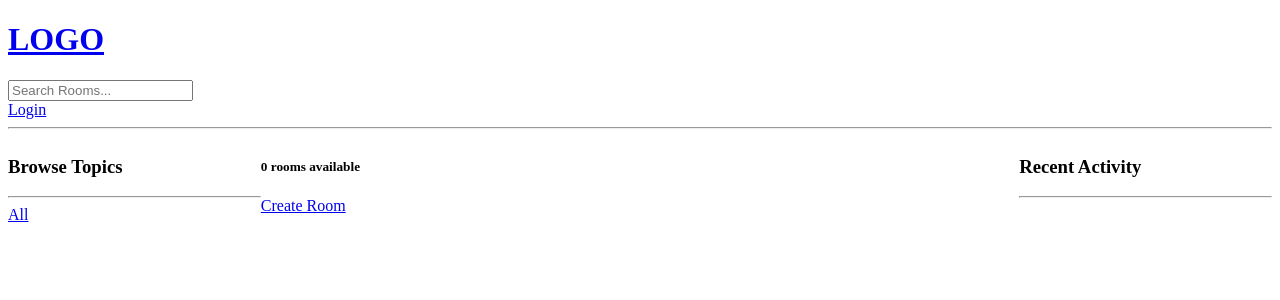
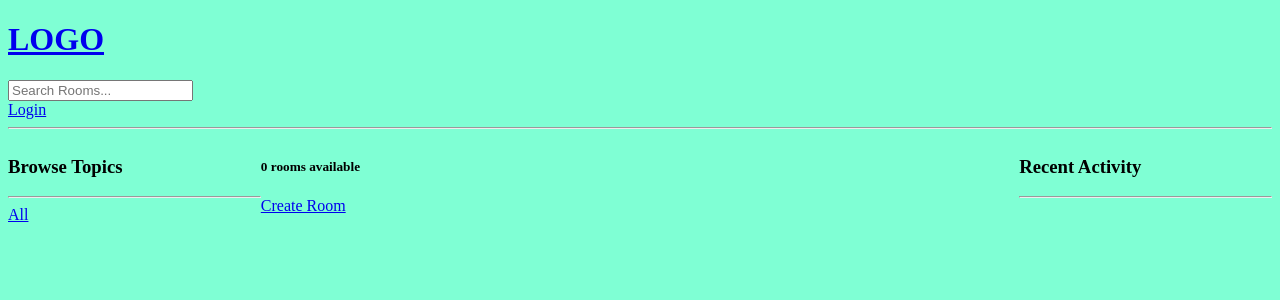
Before and after one commit to Hernandez-Marcos/Tutorial-de-django, a Django app: page / in a window 1280 px wide. Shown: the top 300 px of the page. Run offline with Django 5.2, Linux system fonts and the light colour scheme; data that the repository does not hold is empty.

Commit message:
main.css linked to main.html.

```diff
--- a/static/styles/main.css
+++ b/static/styles/main.css
@@ -0,0 +1,3 @@
+body {
+    background-color: aquamarine;
+}
--- a/templates/main.html
+++ b/templates/main.html
@@ -5,6 +5,7 @@
     <meta http-equiv="X-UA-Compatible" content="IE=edge">
     <meta name="viewport" content="width=device-width, initial-scale=1.0">
     <title>cursodedjango</title>
+    <link rel="stylesheet" type="text/css" media="screen" href="main.css">
 </head>
 <body>
     {% include 'navbar.html' %}
```
